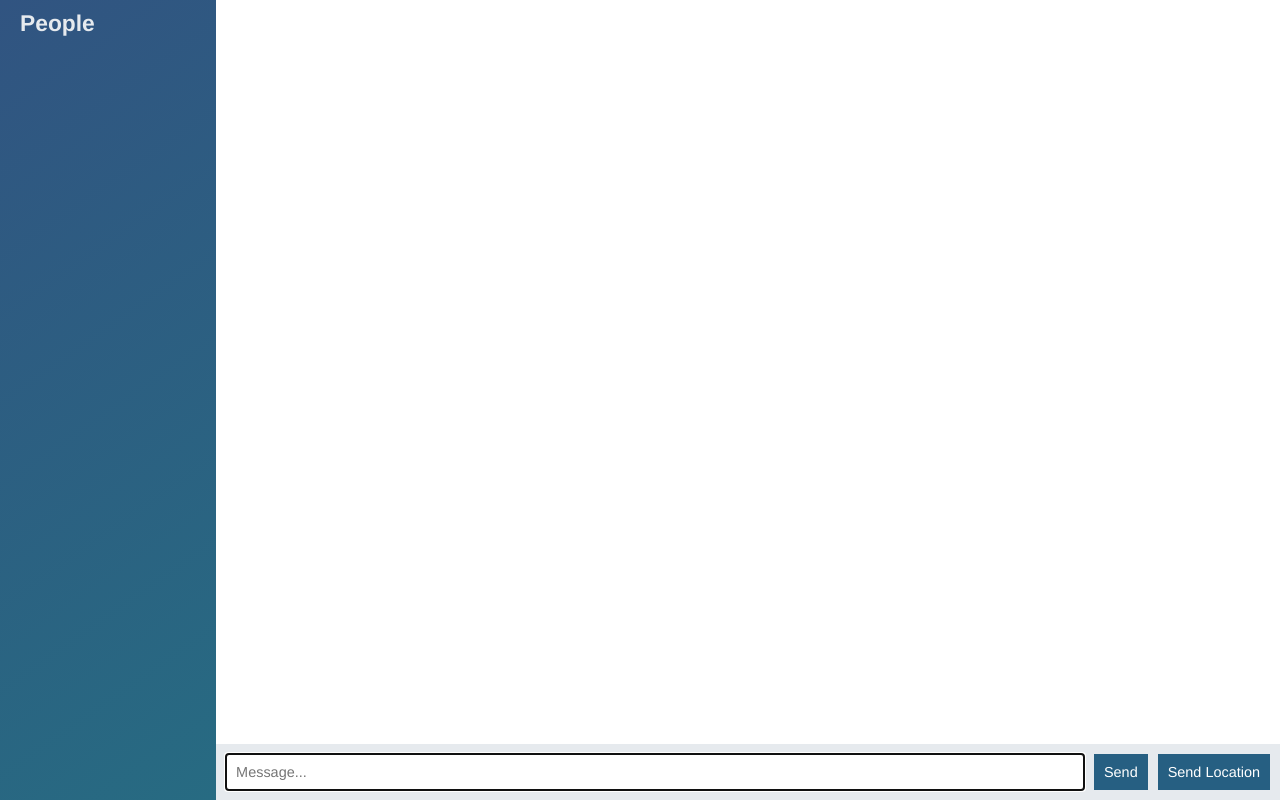
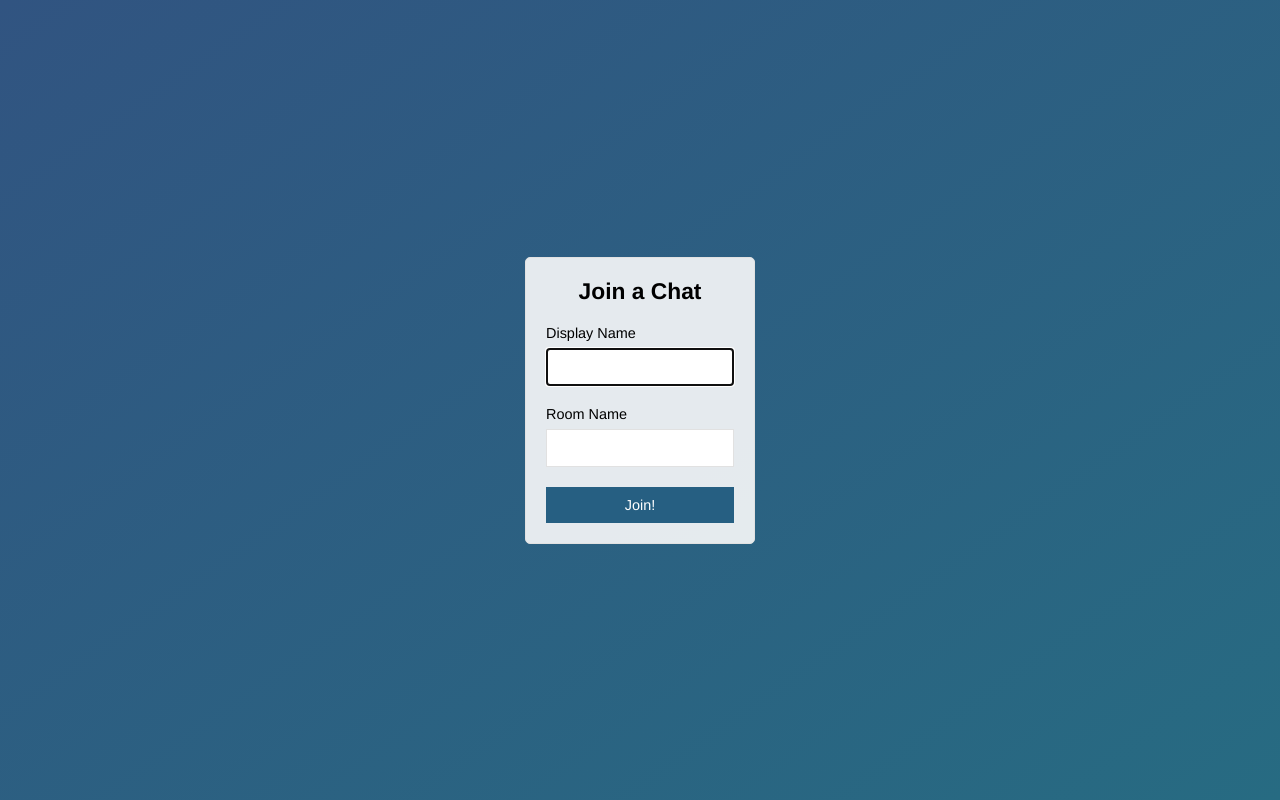
Before and after one commit to dwilliams22/Node-Chat-App, a website: page public/index.html in a window 1280 px wide. Drawn offline with nearby package versions, Linux system fonts and the light colour scheme; no server answers.

Commit message:
adds Join page that submits to chat.html

```diff
--- a/public/index.html
+++ b/public/index.html
@@ -2,58 +2,29 @@
 <html lang="en">
 <head>
    <meta charset="UTF-8">
-   <meta name="viewport" content="width=device-width, initial-scale=1.0">
+   <meta name="viewport" content="width=device-width, initial-scale=1.0, user-scalable=no">
    <meta http-equiv="X-UA-Compatible" content="ie=edge">
    <link rel="stylesheet" href="/css/styles.css">
-   <title>Document</title>
+   <title>Join | ChatApp</title>
 </head>
-<body class="chat">
-
-   <div class="chat__sidebar">
-      <h3>People</h3>
-      <div id="users"></div>
+<body class="centered-form">
+   <div class="centered-form__form">
+      <form action="/chat.html">
+         <div class="form-field">
+            <h3>Join a Chat</h3>
+         </div>
+         <div class="form-field">
+            <label for="name">Display Name</label>
+            <input type="text" id="name" name="name" autofocus autocomplete="off" />
+         </div>
+         <div class="form-field">
+            <label for="room">Room Name</label>
+            <input type="text" id="room" name="room" autocomplete="off" />
+         </div>
+         <div class="form-field">
+            <button>Join!</button>
+         </div>
+      </form>
    </div>
-
-   <div class="chat__main">
-      <ol id="messages" class="chat__messages"></ol>
-
-      <div class="chat__footer">
-         <form id="message-form">
-            <input type="text" name="message" placeholder="Message..." autofocus autocomplete="off" />
-            <button>Send</button>
-         </form>
-         <button id="send-location">Send Location</button>
-      </div>
-   </div>
-
-   <script id="message-template" type="text/template">
-      <li class="message">
-         <div class="message__title">
-            <h4>{{from}}</h4>
-            <span>{{createdAt}}</span>
-         </div>
-         <div class="message__body">
-            <p>{{text}}</p>
-         </div>
-      </li>
-   </script>
-
-   <script id="location-message-template" type="text/template">
-      <li class="message">
-         <div class="message__title">
-            <h4>{{from}}</h4>
-            <span>{{createdAt}}</span>
-         </div>
-         <div class="message__body">
-            <p><a href="{{url}}" target="_blank">My Current Location</a></p>
-         </div>
-      </li>
-   </script>
-
-   <script src="/socket.io/socket.io.js"></script>
-   <script src="/javascript/libs/jquery-3.3.1.min.js"></script>
-   <script src="/javascript/libs/moment.js"></script>
-   <script src="/javascript/libs/mustache.js"></script>
-   <script src="/javascript/index.js"></script>
 </body>
 </html>
```
Also changed, not shown: public/chat.html (added, +59 -0 lines), public/javascript/chat.js (renamed from public/javascript/index.js).
